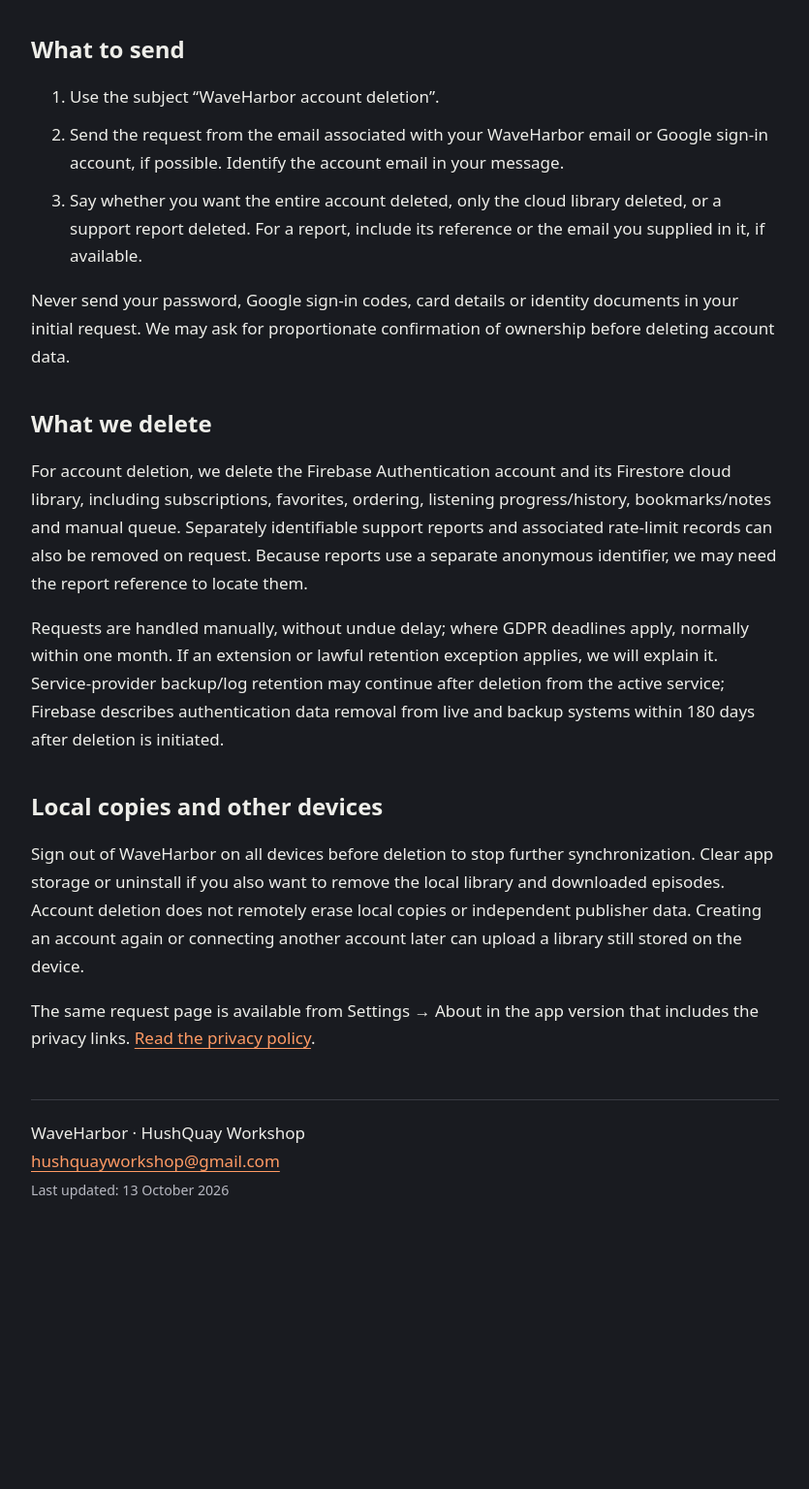
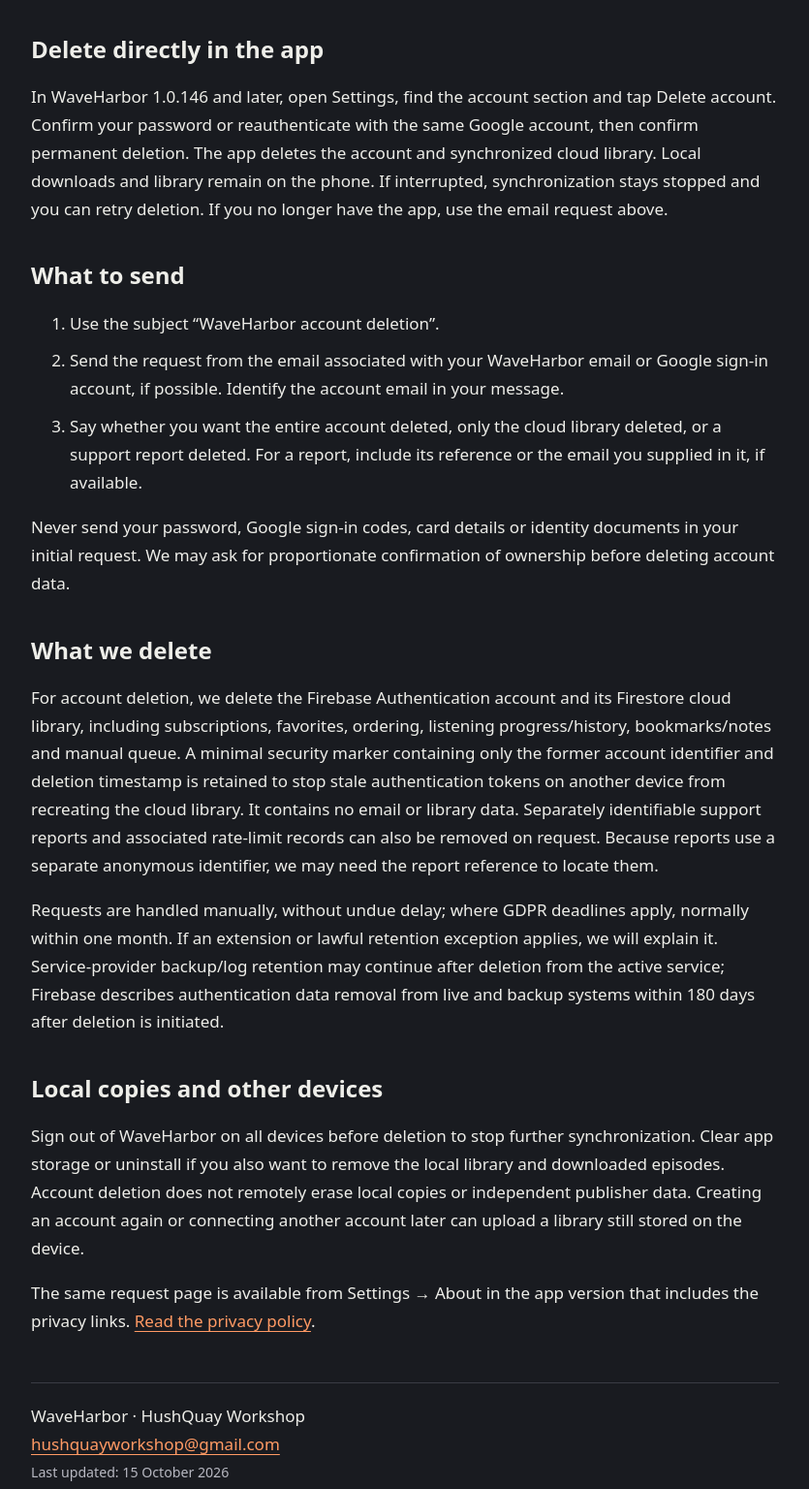
Before and after one commit to popolam5050-code/waveharbor-privacy, a plain HTML site: page delete-account.html in a window 1280 px wide. Shown: the part 539-2075 px from the top of the page at 97% size, without its empty margins (222-1057 px from the left). Before the commit the page ends 1861 px from the top, so only its background shows below. Drawn offline with Linux system fonts and the light colour scheme.

Commit message:
Document direct in-app account deletion in version 1.0.146

```diff
--- a/delete-account.html
+++ b/delete-account.html
@@ -1,4 +1,4 @@
 <!doctype html><html lang="en"><head><meta charset="utf-8"><meta name="viewport" content="width=device-width,initial-scale=1"><meta name="description" content="Delete account and data — WaveHarbor by HushQuay Workshop"><title>Delete account and data · WaveHarbor</title><link rel="stylesheet" href="style.css"></head><body><main><nav aria-label="Main navigation"><a href="index.html">WaveHarbor</a><a href="privacy.html">Privacy policy</a><a href="delete-account.html">Delete account &amp; data</a></nav><div class="brand">HUSHQUAY WORKSHOP</div><h1>Delete your account &amp; data</h1><p>WaveHarbor · HushQuay Workshop</p><div class="intro"><p>You can request deletion without reinstalling WaveHarbor.</p><a class="button" href="mailto:hushquayworkshop@gmail.com?subject=WaveHarbor%20account%20deletion">Request deletion by email</a><p>If the button does not open your mail app, write directly to <strong>hushquayworkshop@gmail.com</strong>.</p></div>
-<h2>What to send</h2><ol><li>Use the subject “WaveHarbor account deletion”.</li><li>Send the request from the email associated with your WaveHarbor email or Google sign-in account, if possible. Identify the account email in your message.</li><li>Say whether you want the entire account deleted, only the cloud library deleted, or a support report deleted. For a report, include its reference or the email you supplied in it, if available.</li></ol><p>Never send your password, Google sign-in codes, card details or identity documents in your initial request. We may ask for proportionate confirmation of ownership before deleting account data.</p>
-<h2>What we delete</h2><p>For account deletion, we delete the Firebase Authentication account and its Firestore cloud library, including subscriptions, favorites, ordering, listening progress/history, bookmarks/notes and manual queue. Separately identifiable support reports and associated rate-limit records can also be removed on request. Because reports use a separate anonymous identifier, we may need the report reference to locate them.</p><p>Requests are handled manually, without undue delay; where GDPR deadlines apply, normally within one month. If an extension or lawful retention exception applies, we will explain it. Service-provider backup/log retention may continue after deletion from the active service; Firebase describes authentication data removal from live and backup systems within 180 days after deletion is initiated.</p>
-<h2>Local copies and other devices</h2><p>Sign out of WaveHarbor on all devices before deletion to stop further synchronization. Clear app storage or uninstall if you also want to remove the local library and downloaded episodes. Account deletion does not remotely erase local copies or independent publisher data. Creating an account again or connecting another account later can upload a library still stored on the device.</p><p>The same request page is available from Settings → About in the app version that includes the privacy links. <a href="privacy.html">Read the privacy policy</a>.</p><footer>WaveHarbor · HushQuay Workshop<br><a href="mailto:hushquayworkshop@gmail.com">hushquayworkshop@gmail.com</a><br><small>Last updated: 13 October 2026</small></footer></main></body></html>
+<h2>Delete directly in the app</h2><p>In WaveHarbor 1.0.146 and later, open Settings, find the account section and tap Delete account. Confirm your password or reauthenticate with the same Google account, then confirm permanent deletion. The app deletes the account and synchronized cloud library. Local downloads and library remain on the phone. If interrupted, synchronization stays stopped and you can retry deletion. If you no longer have the app, use the email request above.</p><h2>What to send</h2><ol><li>Use the subject “WaveHarbor account deletion”.</li><li>Send the request from the email associated with your WaveHarbor email or Google sign-in account, if possible. Identify the account email in your message.</li><li>Say whether you want the entire account deleted, only the cloud library deleted, or a support report deleted. For a report, include its reference or the email you supplied in it, if available.</li></ol><p>Never send your password, Google sign-in codes, card details or identity documents in your initial request. We may ask for proportionate confirmation of ownership before deleting account data.</p>
+<h2>What we delete</h2><p>For account deletion, we delete the Firebase Authentication account and its Firestore cloud library, including subscriptions, favorites, ordering, listening progress/history, bookmarks/notes and manual queue. A minimal security marker containing only the former account identifier and deletion timestamp is retained to stop stale authentication tokens on another device from recreating the cloud library. It contains no email or library data. Separately identifiable support reports and associated rate-limit records can also be removed on request. Because reports use a separate anonymous identifier, we may need the report reference to locate them.</p><p>Requests are handled manually, without undue delay; where GDPR deadlines apply, normally within one month. If an extension or lawful retention exception applies, we will explain it. Service-provider backup/log retention may continue after deletion from the active service; Firebase describes authentication data removal from live and backup systems within 180 days after deletion is initiated.</p>
+<h2>Local copies and other devices</h2><p>Sign out of WaveHarbor on all devices before deletion to stop further synchronization. Clear app storage or uninstall if you also want to remove the local library and downloaded episodes. Account deletion does not remotely erase local copies or independent publisher data. Creating an account again or connecting another account later can upload a library still stored on the device.</p><p>The same request page is available from Settings → About in the app version that includes the privacy links. <a href="privacy.html">Read the privacy policy</a>.</p><footer>WaveHarbor · HushQuay Workshop<br><a href="mailto:hushquayworkshop@gmail.com">hushquayworkshop@gmail.com</a><br><small>Last updated: 15 October 2026</small></footer></main></body></html>
```
Also changed, not shown: privacy.html (+3 -3 lines).
